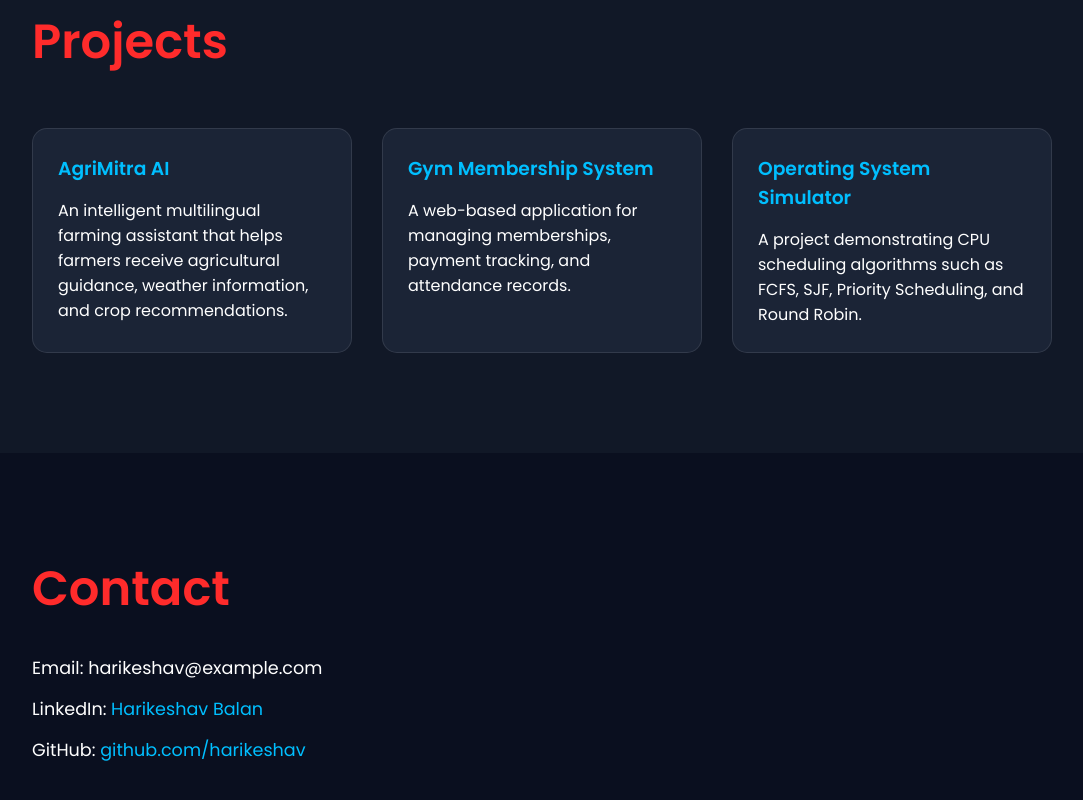
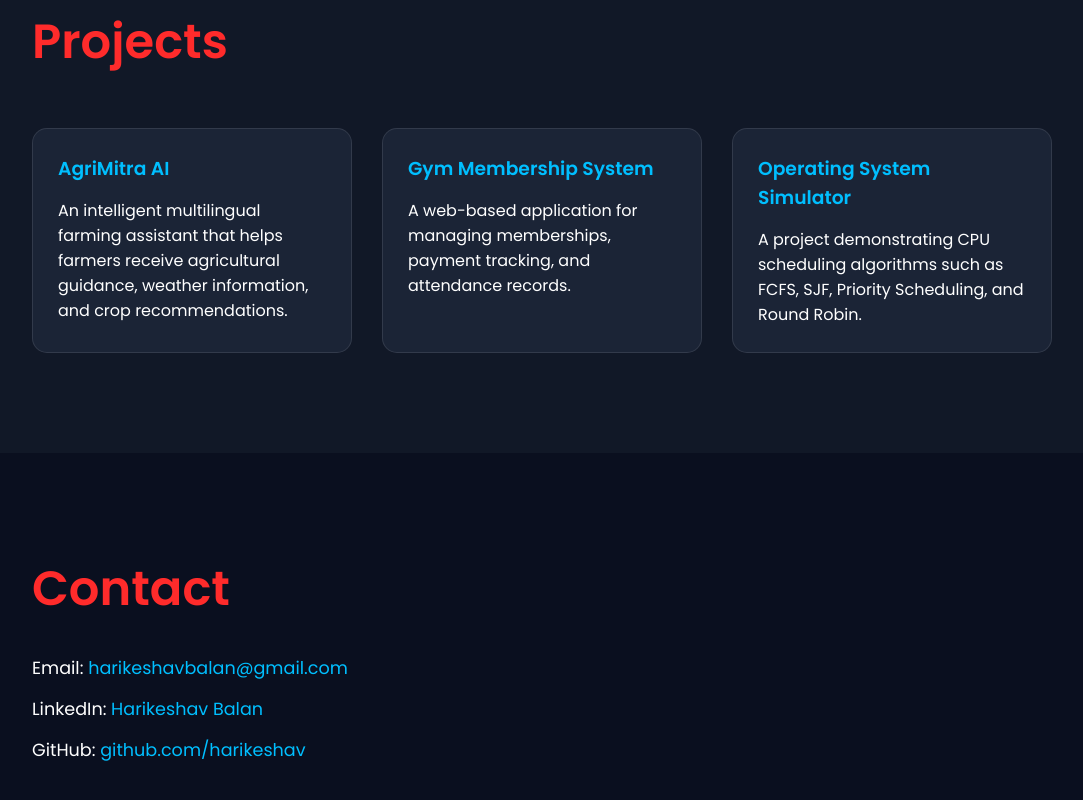
Before and after one commit to harikeshavbalan/pdc-web-page, a plain HTML site: page index.html in a window 1280 px wide. Shown: the part 1286-2086 px from the top of the page, without its empty margins (88-1171 px from the left). Drawn offline with Linux system fonts and the light colour scheme.

Commit message:
Update index.html

```diff
--- a/index.html
+++ b/index.html
@@ -115,7 +115,12 @@
 
     <h2>Contact</h2>
 
-    <p>Email: harikeshav@example.com</p>
+    <p>
+        Email:
+        <a href="mailto:harikeshavbalan@gmail.com">
+            harikeshavbalan@gmail.com
+        </a>
+    </p>
 
     <p>
         LinkedIn:
```
